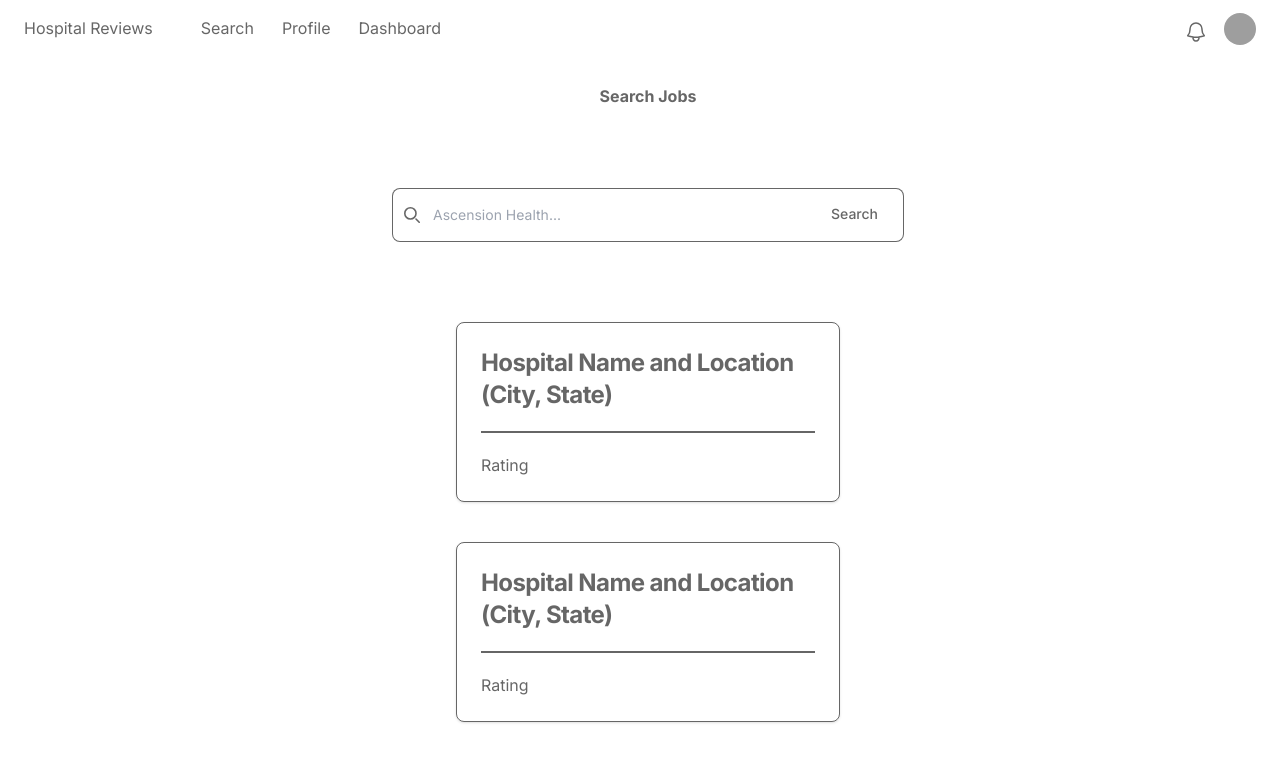
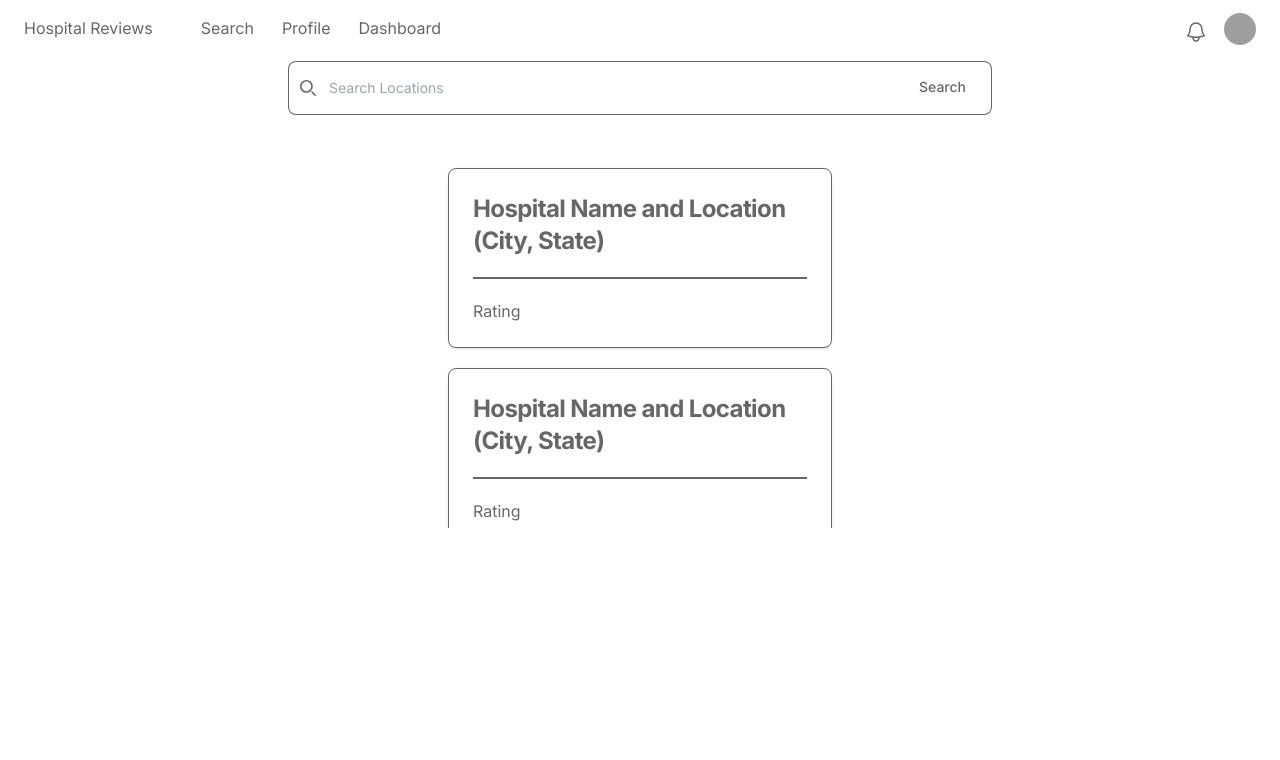
Before and after one commit to nolaplacelikehome/hospital-reviews, a Next.js app: page / in a window 1280 px wide. Shown: the top 760 px of the page. Built offline with nearby package versions, Linux system fonts and the light colour scheme; grey boxes are pictures that could not be loaded.

Commit message:
Create container for results cards
Modify global css file to prevent vertical movement of main content on results cards scroll.

```diff
--- a/app/components/HomeSection.tsx
+++ b/app/components/HomeSection.tsx
@@ -3,7 +3,7 @@
 export default function HomeSection() {
 	return (
 		<div className="mx-0">
-			<div className="p-4 sm:p-0 w-full text-center"><b>Search Jobs</b></div>
+			<div className="p-10 sm:p-0 w-full text-center"><b>Search Jobs</b></div>
 		</div>
 	);
 }
--- a/app/components/Searchbars/Searchbar.tsx
+++ b/app/components/Searchbars/Searchbar.tsx
@@ -2,8 +2,8 @@
 
 export default function Searchbar() {
 	return (
-		<div className="mx-auto my-20">
-			<div className="mx-auto max-w-lg">
+		<div className="container relative max-w-7xl mx-auto">
+			<div className="absolute w-full  px-6 sm:px-22 lg:px-72 -translate-x-1/2 -translate-y-1/2 top-1/2 left-1/2">
 				<form>
 					<label htmlFor="hospital-search" className="mb-2 text-sm font-medium text-gray-900 sr-only dark:text-white">Search</label>
 					<div className="relative">
@@ -12,7 +12,7 @@ export default function Searchbar() {
 											<path stroke="currentColor" strokeLinecap="round" strokeLinejoin="round" strokeWidth="2" d="m19 19-4-4m0-7A7 7 0 1 1 1 8a7 7 0 0 1 14 0Z"/>
 									</svg>
 							</div>
-							<input type="search" id="hospital-search" className="block w-full p-4 ps-10 text-sm text-gray-900 border border-gray-300 rounded-lg bg-gray-50 focus:ring-blue-500 focus:border-blue-500 dark:bg-gray-700 dark:border-gray-600 dark:placeholder-gray-400 dark:text-white dark:focus:ring-blue-500 dark:focus:border-blue-500" placeholder="Ascension Health..." required />
+							<input type="search" id="hospital-search" className="block w-full p-4 ps-10 text-sm text-gray-900 border border-gray-300 rounded-lg bg-gray-50 focus:ring-blue-500 focus:border-blue-500 dark:bg-gray-700 dark:border-gray-600 dark:placeholder-gray-400 dark:text-white dark:focus:ring-blue-500 dark:focus:border-blue-500" placeholder="Search Locations" required />
 							<button type="submit" className="text-white absolute end-2.5 bottom-2.5 bg-blue-700 hover:bg-blue-800 focus:ring-4 focus:outline-none focus:ring-blue-300 font-medium rounded-lg text-sm px-4 py-2 dark:bg-blue-600 dark:hover:bg-blue-700 dark:focus:ring-blue-800">Search</button>
 					</div>
 				</form>
--- a/app/components/cards/ResultsCard.tsx
+++ b/app/components/cards/ResultsCard.tsx
@@ -2,7 +2,7 @@ import Link from "next/link";
 
 export default function ResultsCard() {
 	return(
-		<Link href="#" className="mx-auto mb-10 block max-w-sm p-6 bg-white border border-gray-200 rounded-lg shadow hover:bg-gray-100 dark:bg-gray-800 dark:border-gray-700 dark:hover:bg-gray-700">
+		<Link href="#" className="mx-auto z-5 mb-5 block max-w-sm p-6 bg-white border border-gray-200 rounded-lg shadow hover:bg-gray-100 dark:bg-gray-800 dark:border-gray-700 dark:hover:bg-gray-700">
 			<h5 className="mb-2 text-2xl font-bold tracking-tight text-gray-900 dark:text-white">Hospital Name and Location (City, State)</h5>
 			<span className="block border-solid border w-full px-1 my-5"></span>
 			<p className="font-normal text-gray-700 dark:text-gray-400">Rating</p>
--- /dev/null
+++ b/app/components/containers/ResultsContainer.tsx
@@ -0,0 +1,14 @@
+import ResultsCard from "../cards/ResultsCard";
+
+export default function ResultsContainer() {
+
+	return (
+		<div className="container mt-10 p-10 h-1/2 overflow-y-auto z-10">
+			<ResultsCard />
+			<ResultsCard />
+			<ResultsCard />
+			<ResultsCard />
+			<ResultsCard />
+		</div>
+	);
+}
--- a/app/globals.css
+++ b/app/globals.css
@@ -18,6 +18,12 @@
 
 body {
   color: rgb(0, 0, 0, 0.6);
+  position: fixed;
+  top: 0;
+  right: 0;
+  bottom: 0;
+  left: 0;
+  overflow: hidden;
   background: linear-gradient(
       bottom,
       transparent,
--- a/app/page.tsx
+++ b/app/page.tsx
@@ -1,18 +1,14 @@
-import Image from "next/image";
 import Searchbar from "./components/Searchbars/Searchbar";
-import ResultsCard from "./components/cards/ResultsCard";
 import Section from './components/HomeSection';
+import ResultsContainer from "./components/containers/ResultsContainer";
 
 export default function Home() {
   return (
     <>
-      <div className="container mx-2 my-5">
+      <div className="container mx-auto h-screen">
         <Section />
         <Searchbar />
-        <ResultsCard />
-        <ResultsCard />
-        <ResultsCard />
-        <ResultsCard />
+        <ResultsContainer />
       </div>
     </>
   );
```
